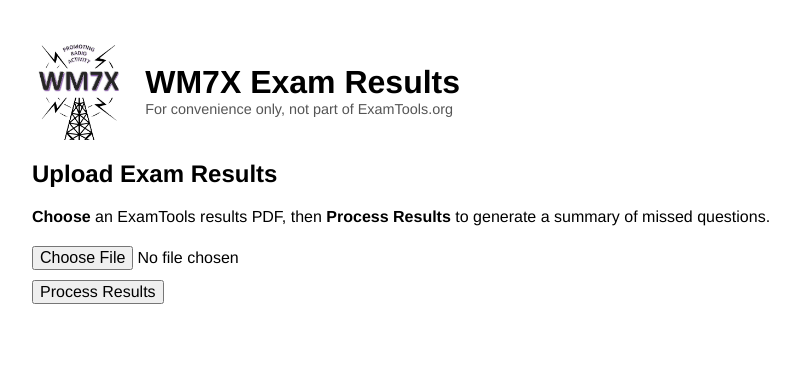
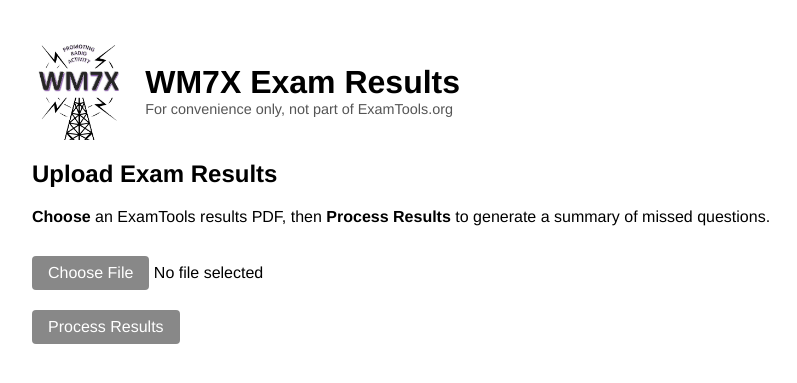
Before and after one commit to jpasqua/wm7x-exam-results, a Flask app: page / in a window 1280 px wide. Shown: the top 383 px of the page, without its empty margins (8-805 px from the left). Run offline with Flask 3, Linux system fonts and the light colour scheme.

Commit message:
Change button styling, simplify results page

```diff
--- a/static/css/style.css
+++ b/static/css/style.css
@@ -54,3 +54,28 @@ a {
 form div {
     margin-bottom: 10px;
 }
+
+/* Hide native file input */
+.file-input {
+    display: none;
+}
+
+/* Reuse existing .button class (you likely already have this) */
+.button {
+    display: inline-block;
+    padding: 8px 16px;
+    margin-top: 10px;
+    background-color: #888888;
+    color: white;
+    text-decoration: none;
+    border: none;
+    border-radius: 4px;
+    font-size: 16px;
+    text-align: center;
+    cursor: pointer;
+    transition: background-color 0.3s;
+}
+
+.button:hover {
+    background-color: #333333;
+}
--- a/templates/upload.html
+++ b/templates/upload.html
@@ -2,16 +2,37 @@
 
 {% block content %}
 <h1>Upload Exam Results</h1>
+
 {% if error %}
 <p style="color:red;">{{ error }}</p>
 {% endif %}
+
 <p><b>Choose</b> an ExamTools results PDF, then <b>Process Results</b> to generate a summary of missed questions.</p>
+
 <form method="post" enctype="multipart/form-data">
   <div>
-    <input type="file" name="pdf_file" accept=".pdf,application/pdf">
+    <!-- Hidden file input -->
+    <input type="file" id="pdf_file" name="pdf_file" accept=".pdf,application/pdf" class="file-input">
+    <!-- Styled label as button -->
+    <label for="pdf_file" class="button">Choose File</label>
+    <!-- File name display -->
+    <span id="file-name">No file selected</span>
   </div>
   <div style="margin-top: 10px;">
-    <input type="submit" value="Process Results">
+    <input type="submit" value="Process Results" class="button">
   </div>
 </form>
+
+<!-- JS to display selected file name -->
+<script>
+document.getElementById('pdf_file').addEventListener('change', function() {
+    const fileNameSpan = document.getElementById('file-name');
+    if (this.files.length > 0) {
+        fileNameSpan.textContent = this.files[0].name;
+    } else {
+        fileNameSpan.textContent = 'No file selected';
+    }
+});
+</script>
+
 {% endblock %}
```
Also changed, not shown: templates/report.html (+10 -9 lines).
